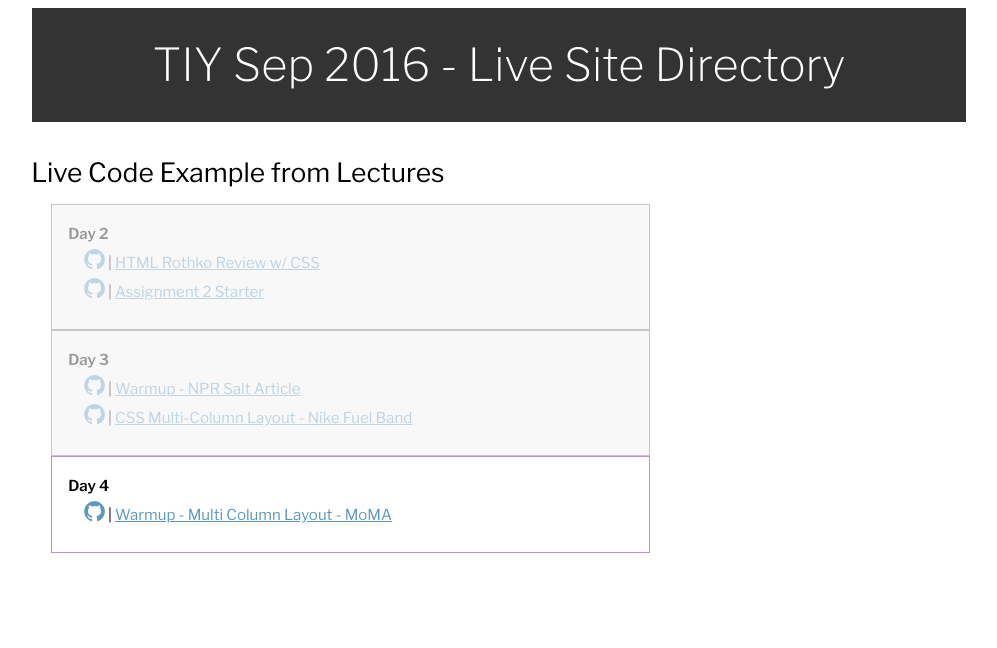
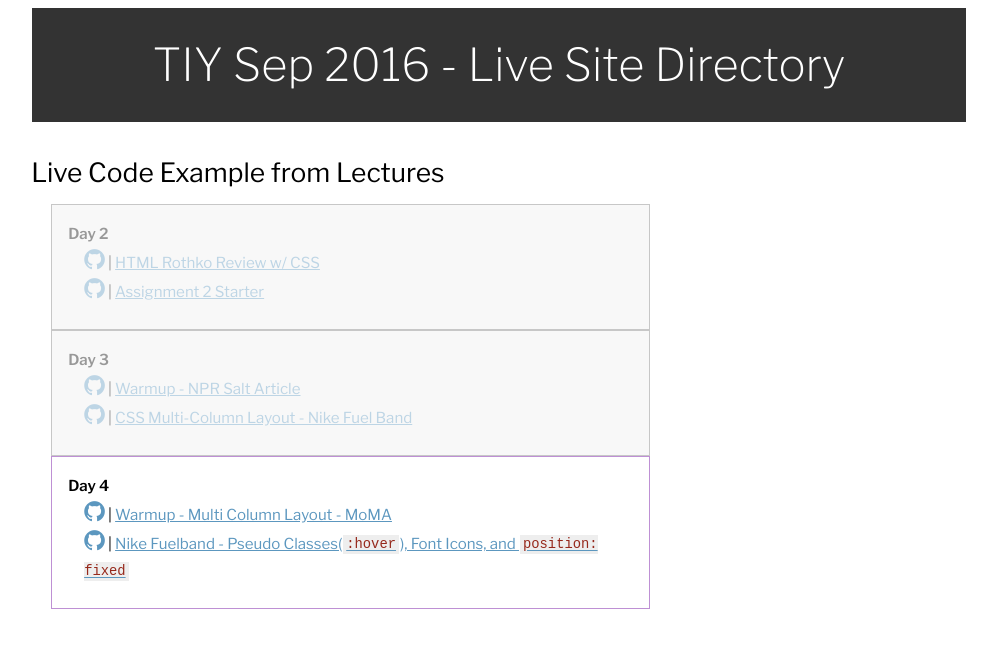
Before and after one commit to TIY-Charleston-Front-End-Engineering/TIY-Sep-2016, a plain HTML site: page index.html in a window 1280 px wide. Shown: the whole page, without its empty margins (141-1138 px from the left). Drawn offline with nearby package versions, Linux system fonts and the light colour scheme.

Commit message:
updating example

```diff
--- a/index.html
+++ b/index.html
@@ -75,8 +75,12 @@
                            |
                            <a href="./code-examples/day-04-css-responsive-layouts-and-css-positioning/warmup-column-layout-moma/index.html"> Warmup - Multi Column Layout - MoMA</a>
                         </li>
+                        <li>
+                           <a href="https://github.com/TIY-Charleston-Front-End-Engineering/TIY-Sep-2016/tree/master/code-examples/day-04-css-responsive-layouts-and-css-positioning/responsive-layout-nike-fuelband"><i class="fa fa-github"></i></a>
 
-
+                           |
+                           <a href="code-examples/day-04-css-responsive-layouts-and-css-positioning/responsive-layout-nike-fuelband/index.html"> Nike Fuelband - Pseudo Classes(<code>:hover</code>), Font Icons, and <code>position: fixed</code></a>
+                        </li>
 
                      </ul>
                   </li>
```
